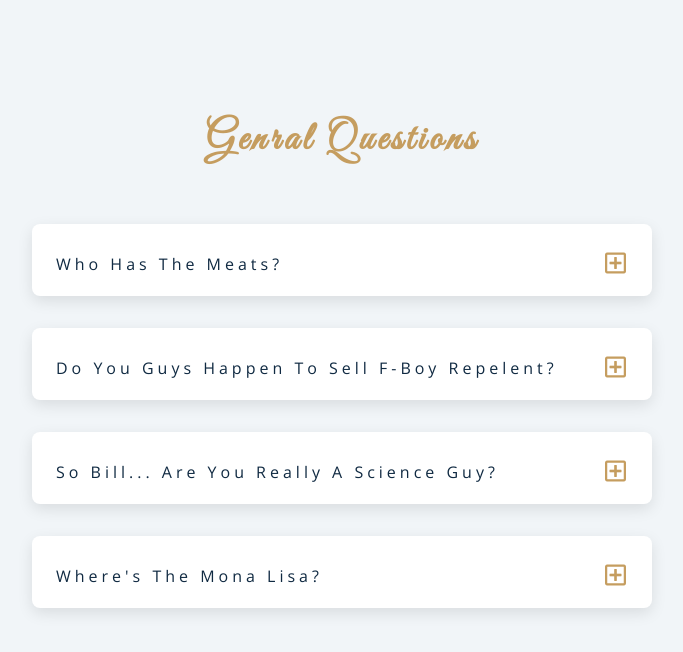
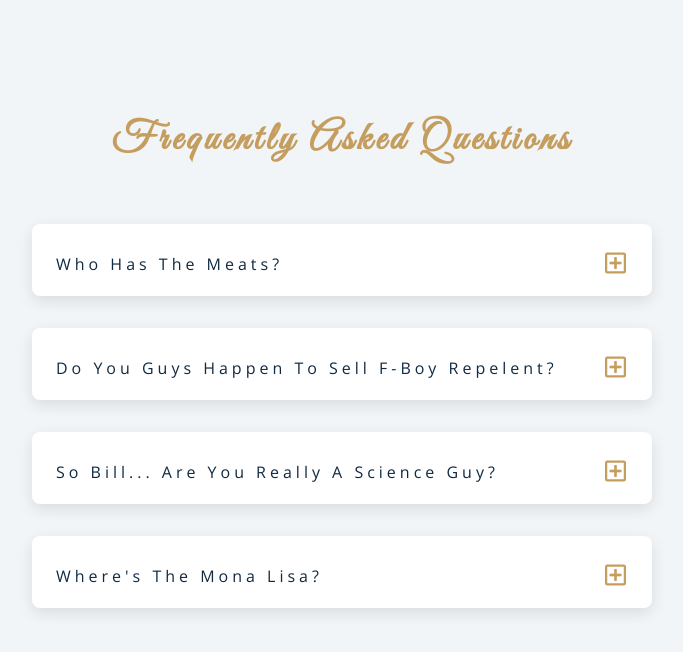
Before and after one commit to paxonpresley/questions, a plain HTML site: page follow-along/index.html in a window 1280 px wide. Shown: the whole page, without its empty margins (298-981 px from the left). Drawn offline with nearby package versions, Linux system fonts and the light colour scheme.

Commit message:
final touches

```diff
--- a/follow-along/index.html
+++ b/follow-along/index.html
@@ -22,7 +22,7 @@
     <section class="questions">
       <!--  title -->
       <div class="title">
-        <h2>Genral Questions</h2>
+        <h2>Frequently Asked Questions</h2>
       </div>
       <!-- the actual questions -->
       <div class="section-center">
```
